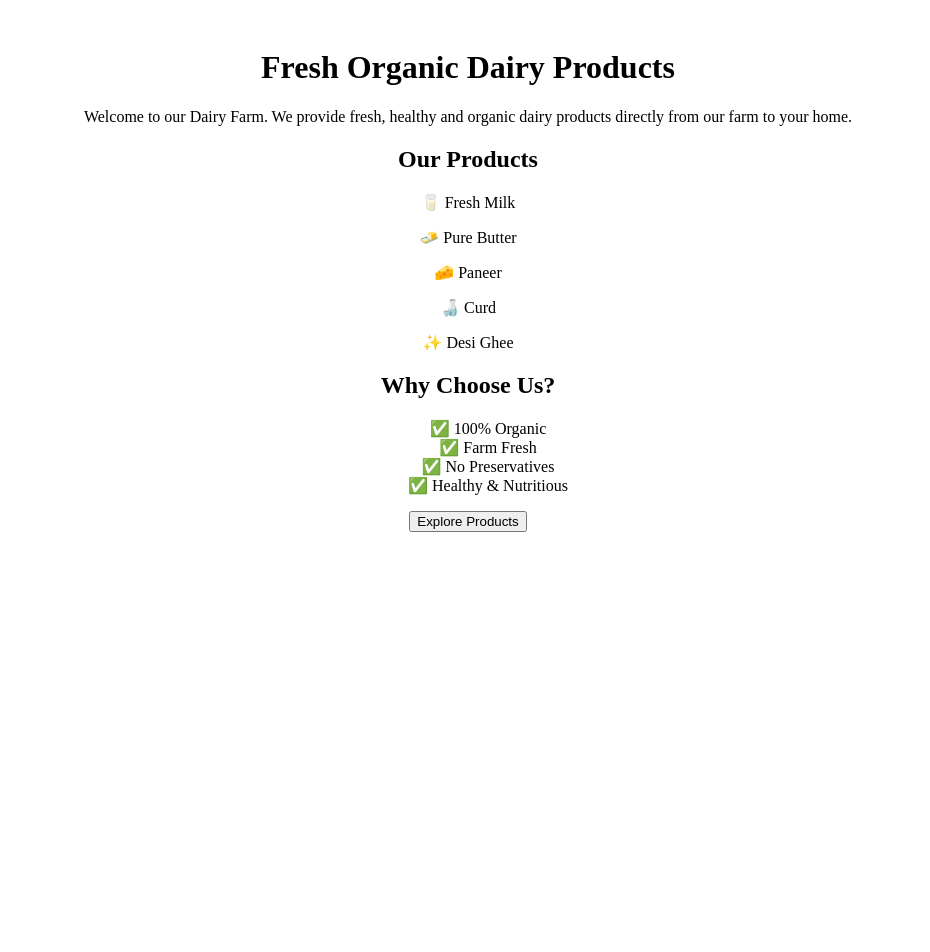
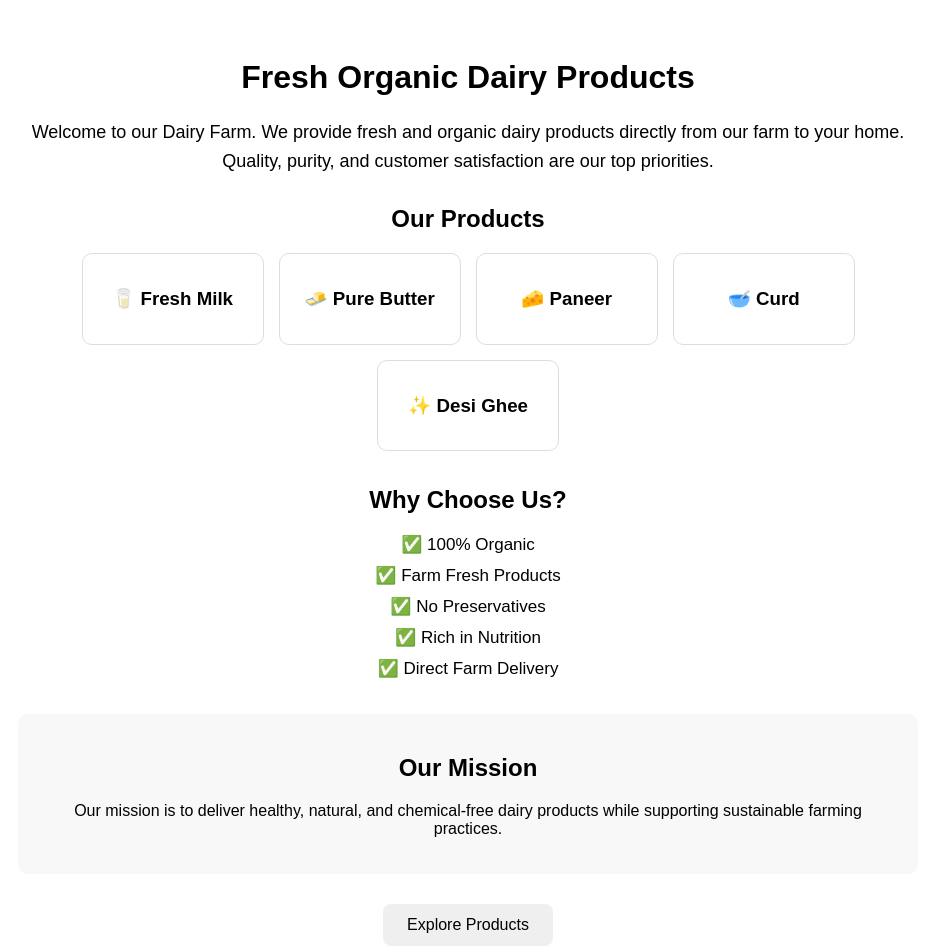
Before and after one commit to Adhawan006/Dairy_Farm_Website, a React (Vite) app: page / in a window 1280 px wide. Shown: the top 952 px of the page, without its empty margins (172-1102 px from the left). Before the commit the page ends 800 px from the top, so only its background shows below. Built offline with nearby package versions, Linux system fonts and the light colour scheme.

Commit message:
Update Home.jsx

```diff
--- a/src/pages/Home.jsx
+++ b/src/pages/Home.jsx
@@ -1,33 +1,119 @@
 function Home() {
+  const products = [
+    { id: 1, name: "Fresh Milk", icon: "🥛" },
+    { id: 2, name: "Pure Butter", icon: "🧈" },
+    { id: 3, name: "Paneer", icon: "🧀" },
+    { id: 4, name: "Curd", icon: "🥣" },
+    { id: 5, name: "Desi Ghee", icon: "✨" },
+  ];
+
+  const features = [
+    "100% Organic",
+    "Farm Fresh Products",
+    "No Preservatives",
+    "Rich in Nutrition",
+    "Direct Farm Delivery",
+  ];
+
   return (
-    <div style={{ padding: "20px", textAlign: "center" }}>
+    <div
+      style={{
+        maxWidth: "900px",
+        margin: "0 auto",
+        padding: "30px",
+        textAlign: "center",
+        fontFamily: "Arial, sans-serif",
+      }}
+    >
       <h1>Fresh Organic Dairy Products</h1>
 
-      <p>
-        Welcome to our Dairy Farm. We provide fresh, healthy and organic
-        dairy products directly from our farm to your home.
+      <p
+        style={{
+          fontSize: "18px",
+          lineHeight: "1.6",
+          marginBottom: "30px",
+        }}
+      >
+        Welcome to our Dairy Farm. We provide fresh and organic dairy
+        products directly from our farm to your home. Quality, purity,
+        and customer satisfaction are our top priorities.
       </p>
 
-      <h2>Our Products</h2>
+      <section style={{ marginBottom: "35px" }}>
+        <h2>Our Products</h2>
 
-      <div>
-        <p>🥛 Fresh Milk</p>
-        <p>🧈 Pure Butter</p>
-        <p>🧀 Paneer</p>
-        <p>🍶 Curd</p>
-        <p>✨ Desi Ghee</p>
-      </div>
+        <div
+          style={{
+            display: "flex",
+            justifyContent: "center",
+            flexWrap: "wrap",
+            gap: "15px",
+            marginTop: "20px",
+          }}
+        >
+          {products.map((product) => (
+            <div
+              key={product.id}
+              style={{
+                border: "1px solid #ddd",
+                borderRadius: "10px",
+                padding: "15px",
+                minWidth: "150px",
+              }}
+            >
+              <h3>
+                {product.icon} {product.name}
+              </h3>
+            </div>
+          ))}
+        </div>
+      </section>
 
-      <h2>Why Choose Us?</h2>
+      <section style={{ marginBottom: "35px" }}>
+        <h2>Why Choose Us?</h2>
 
-      <ul style={{ listStyle: "none" }}>
-        <li>✅ 100% Organic</li>
-        <li>✅ Farm Fresh</li>
-        <li>✅ No Preservatives</li>
-        <li>✅ Healthy & Nutritious</li>
-      </ul>
+        <ul
+          style={{
+            listStyle: "none",
+            padding: 0,
+            fontSize: "17px",
+          }}
+        >
+          {features.map((feature, index) => (
+            <li key={index} style={{ margin: "10px 0" }}>
+              ✅ {feature}
+            </li>
+          ))}
+        </ul>
+      </section>
 
-      <button>Explore Products</button>
+      <section
+        style={{
+          backgroundColor: "#f8f8f8",
+          padding: "20px",
+          borderRadius: "10px",
+          marginBottom: "30px",
+        }}
+      >
+        <h2>Our Mission</h2>
+
+        <p>
+          Our mission is to deliver healthy, natural, and chemical-free
+          dairy products while supporting sustainable farming practices.
+        </p>
+      </section>
+
+      <button
+        style={{
+          padding: "12px 24px",
+          fontSize: "16px",
+          border: "none",
+          borderRadius: "8px",
+          cursor: "pointer",
+        }}
+      >
+        Explore Products
+      </button>
     </div>
   );
 }
```
